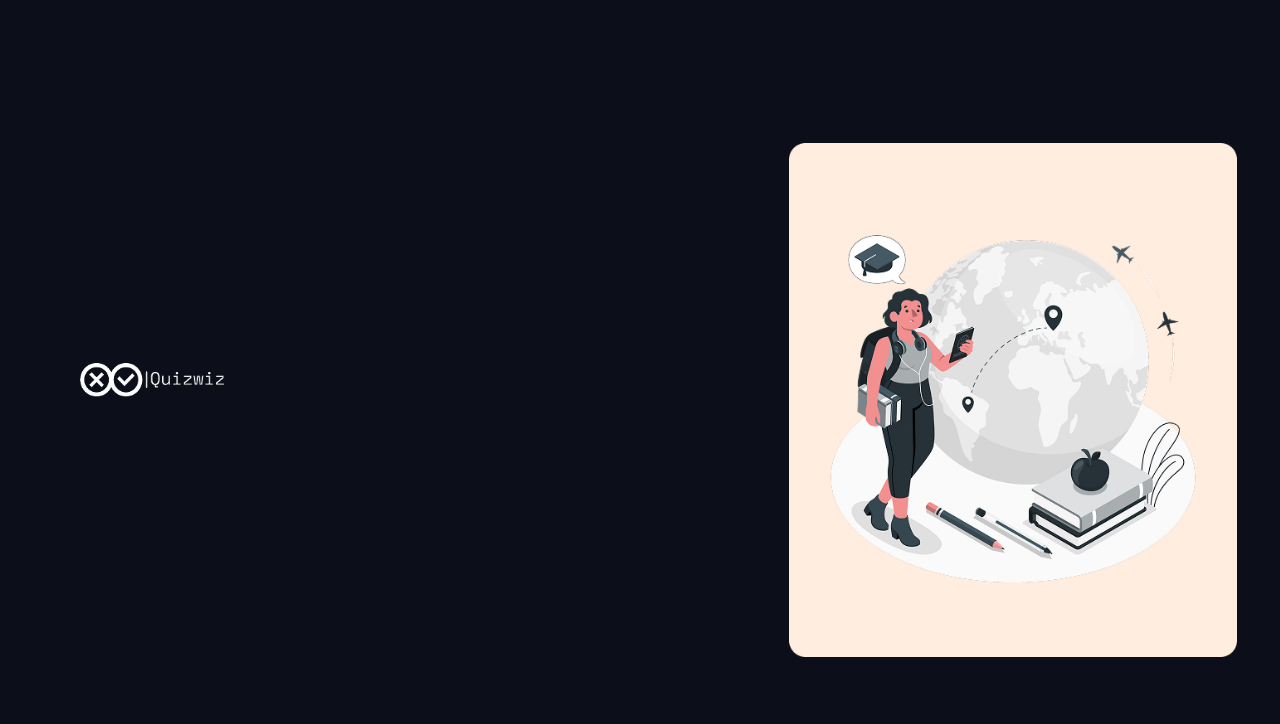
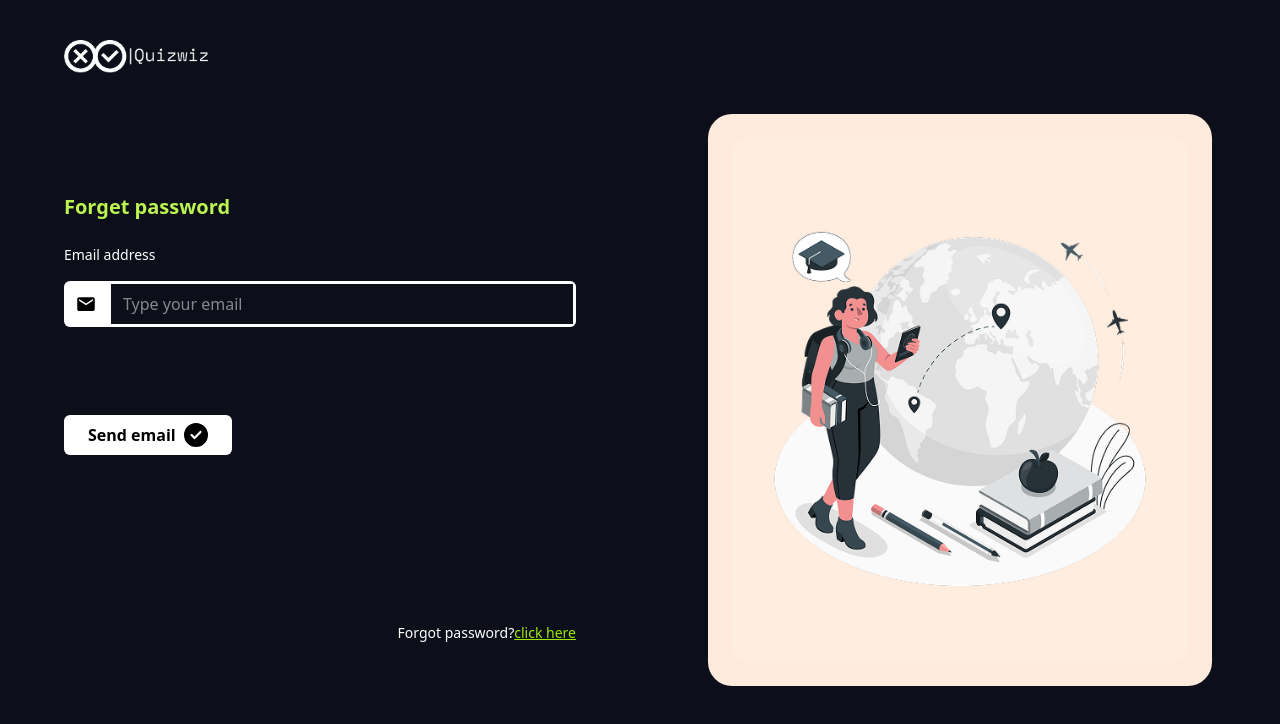
Before and after one commit to heba39920/Quiz-App, a React (Vite) app: page /Quiz-App/forget-password in a window 1280 px wide. Shown: the top 724 px of the page. Built offline with nearby package versions, Linux system fonts and the light colour scheme.

Commit message:
change AuthLayout

```diff
--- a/package.json
+++ b/package.json
@@ -13,7 +13,7 @@
     "@reduxjs/toolkit": "^2.8.2",
     "@tailwindcss/vite": "^4.1.11",
     "@tanstack/react-query": "^5.83.0",
-    "axios": "^1.10.0",
+    "axios": "^1.11.0",
     "js-cookie": "^3.0.5",
     "jwt-decode": "^4.0.0",
     "react": "^19.1.0",
@@ -27,6 +27,7 @@
   },
   "devDependencies": {
     "@eslint/js": "^9.30.1",
+    "@types/js-cookie": "^3.0.6",
     "@types/react": "^19.1.8",
     "@types/react-dom": "^19.1.6",
     "@vitejs/plugin-react": "^4.6.0",
--- a/src/components/InputField.tsx
+++ b/src/components/InputField.tsx
@@ -11,7 +11,7 @@ interface InputFieldProps {
 
 const InputField = ({ icon, placeholder, type = "text", value, onChange, name }: InputFieldProps) => {
   return (
-    <div className="mb-4">
+    <div className="my-4">
       <div className="flex items-center bg-white rounded-md overflow-hidden">
         <span className="px-3 text-black text-xl">{icon}</span>
         <input
--- a/src/pages/Authentication/AuthLayout/AuthLayout.tsx
+++ b/src/pages/Authentication/AuthLayout/AuthLayout.tsx
@@ -1,26 +1,30 @@
-
-
 import { logoWhite, authImage } from "@/assets/images";
 import { Outlet } from "react-router-dom";
 
-
-
 const AuthLayout = () => {
   return (
-    <div className="min-h-screen bg-[#0c0f1a] text-white grid grid-cols-12 items-center">
-      {/* Left Side: Form - 8 columns */}
-      <div className="col-span-7 flex flex-col  px-20 py-10">
-        <div className="mb-10">
-          <img className="max-w-36" src={logoWhite} alt="logo white" />
+    <div className="min-h-screen grid grid-cols-12 bg-[#0c0f1a] text-white">
+      {/* Left: Logo and Form */}
+      <div className="col-span-6 flex flex-col px-16 py-10">
+        {/* Logo */}
+        <div>
+          <img className="w-36" src={logoWhite} alt="logo white" />
         </div>
 
-       <Outlet />
+        {/* Form */}
+        <div className="mt-30">
+          <Outlet />
+        </div>
       </div>
 
-      {/* Right Side: Image - 4 columns */}
-      <div className="rounded-[20px] col-span-5  flex items-center justify-center p-10">
-        <div className="w-full max-w-md">
-          <img src={authImage} alt="Learning Illustration" />
+      {/* Right: Image */}
+      <div className="col-span-6 flex items-center justify-center p-10">
+        <div className="bg-[#ffeadd] rounded-3xl p-6 w-[90%] max-w-[570px] h-auto">
+          <img
+            src={authImage}
+            alt="Learning Illustration"
+            className="object-contain w-full h-auto"
+          />
         </div>
       </div>
     </div>
--- a/src/pages/Authentication/ForgetPassword/ForgetPassword.tsx
+++ b/src/pages/Authentication/ForgetPassword/ForgetPassword.tsx
@@ -1,11 +1,46 @@
-
+import InputField from "@/components/InputField";
+import { FaCircleCheck } from "react-icons/fa6";
+import { IoMdMail } from "react-icons/io";
+import { Link } from "react-router-dom";
 
 const ForgetPassword = () => {
   return (
-    <div>
+    <>
+      <h2 className="text-xl text-lime-300 font-semibold mb-6">
+        Forget password
+      </h2>
 
-    </div>
-  )
-}
+      <form className="space-y-6 flex flex-col min-h-[300px] justify-between">
+        {/* Email input */}
+        <div>
+          <label className="text-sm block mb-1">Email address</label>
+          <InputField
+            icon={<IoMdMail />}
+            placeholder="Type your email"
+            type="email"
+          />
+        </div>
 
-export default ForgetPassword
+        {/* Submit button */}
+        <div className="mt-12">
+          <button
+            type="submit"
+            className="bg-white text-black font-semibold py-2 px-6 rounded-md flex items-center gap-2"
+          >
+            Send email <FaCircleCheck className="size-6" />
+          </button>
+        </div>
+
+        {/* Link at the bottom */}
+        <div className="mt-36 flex justify-end">
+          <span className="text-sm">Forgot password? </span>
+          <Link to="forget-password" className="text-sm text-lime-400 underline">
+            click here
+          </Link>
+        </div>
+      </form>
+    </>
+  );
+};
+
+export default ForgetPassword;
--- a/src/pages/Authentication/Login/Login.tsx
+++ b/src/pages/Authentication/Login/Login.tsx
@@ -1,12 +1,9 @@
-import InputField from "@/components/InputField"
+import InputField from "@/components/InputField";
 import { FaCircleCheck } from "react-icons/fa6";
 import { BsFillPersonFill, BsFillPersonPlusFill } from "react-icons/bs";
 import { FaKey } from "react-icons/fa6";
 import { IoMdMail } from "react-icons/io";
-
-
-
-
+import { Link } from "react-router-dom";
 
 const Login = () => {
   return (
@@ -17,11 +14,11 @@ const Login = () => {
 
       <div className="flex gap-4 mb-6">
         <button className="flex items-center flex-col gap-2 px-[63px] py-[19px] border-2 border-lime-400 text-lime-400 rounded-md bg-[#333333]">
-     <BsFillPersonFill className="text-5xl"/>
+          <BsFillPersonFill className="text-5xl" />
           <p> Sign in</p>
         </button>
         <button className="flex items-center flex-col gap-2 px-[63px] py-[19px] bg-[#333333] text-white rounded-md">
-      <BsFillPersonPlusFill className="text-5xl"/>
+          <BsFillPersonPlusFill className="text-5xl" />
           <p>Sign Up</p>
         </button>
       </div>
@@ -37,11 +34,8 @@ const Login = () => {
           />
         </div>
 
-
         <div>
-
           <>
-
             <label className="text-sm block mb-1">Password</label>
             <InputField
               icon={<FaKey />}
@@ -56,19 +50,21 @@ const Login = () => {
             type="submit"
             className="bg-white text-black font-semibold py-2 px-6 rounded-md flex items-center gap-2"
           >
-        Sign In <FaCircleCheck className="size-7"/>
+            Sign In <FaCircleCheck className="size-7" />
           </button>
           <div>
             <span className="text-sm"> Forgot password? </span>
-      <a href="#" className="text-sm text-lime-400 underline">
+            <Link
+              to="forget-password"
+              className="text-sm text-lime-400 underline"
+            >
               click here
-      </a></div>
+            </Link>
+          </div>
         </div>
       </form>
     </>
+  );
+};
 
-
-  )
-}
-
-export default Login
+export default Login;
--- a/src/services/CookiesServices/CookiesServices.ts
+++ b/src/services/CookiesServices/CookiesServices.ts
@@ -0,0 +1,18 @@
+// src/services/CookiesServices.ts
+import Cookies from 'js-cookie';
+
+const CookieService = {
+  set: (key: string, value: string, days = 7) => {
+    Cookies.set(key, value, { expires: days });
+  },
+
+  get: (key: string): string | undefined => {
+    return Cookies.get(key);
+  },
+
+  remove: (key: string) => {
+    Cookies.remove(key);
+  },
+};
+
+export default CookieService;
--- a/src/services/EndPoints/EndPoints.ts
+++ b/src/services/EndPoints/EndPoints.ts
@@ -0,0 +1,33 @@
+import axios from "axios";
+import CookieServices from "../CookiesServices/CookiesServices";
+const AuthURL = "https://upskilling-egypt.com:3005/api/auth";
+export const axiosInstance = axios.create({
+  baseURL,
+});
+
+axiosInstance.interceptors.request.use(
+  (config) => {
+    const token = CookieServices.get("token");
+    if (token) {
+      config.headers.Authorization = token;
+    }
+    return config;
+  },
+  (error) => {
+    return Promise.reject(error);
+  }
+);
+
+/*************Authentication EndPoint Start*******************/
+
+export const USERS_URLS = {
+  LOGIN: `${AuthURL}/login`,
+  FORGET_PASSWORD: `${AuthURL}/forgot-password`,
+  RESET_PASSWORD: `${AuthURL}/reset-password`,
+  REGISTER: `${AuthURL}`,
+  CHANGE_PASSWORD: `${AuthURL}/change-password`,
+  facebook_auth: `${AuthURL}/auth/facebook`,
+  google_auth: `${AuthURL}/auth/google`,
+};
+
+/*************Authentication EndPoint End*******************/
```
Also changed, not shown: 1 other file (tests, documents, lock files or other folders). Lines whose indentation alone changed are shown as unchanged.
